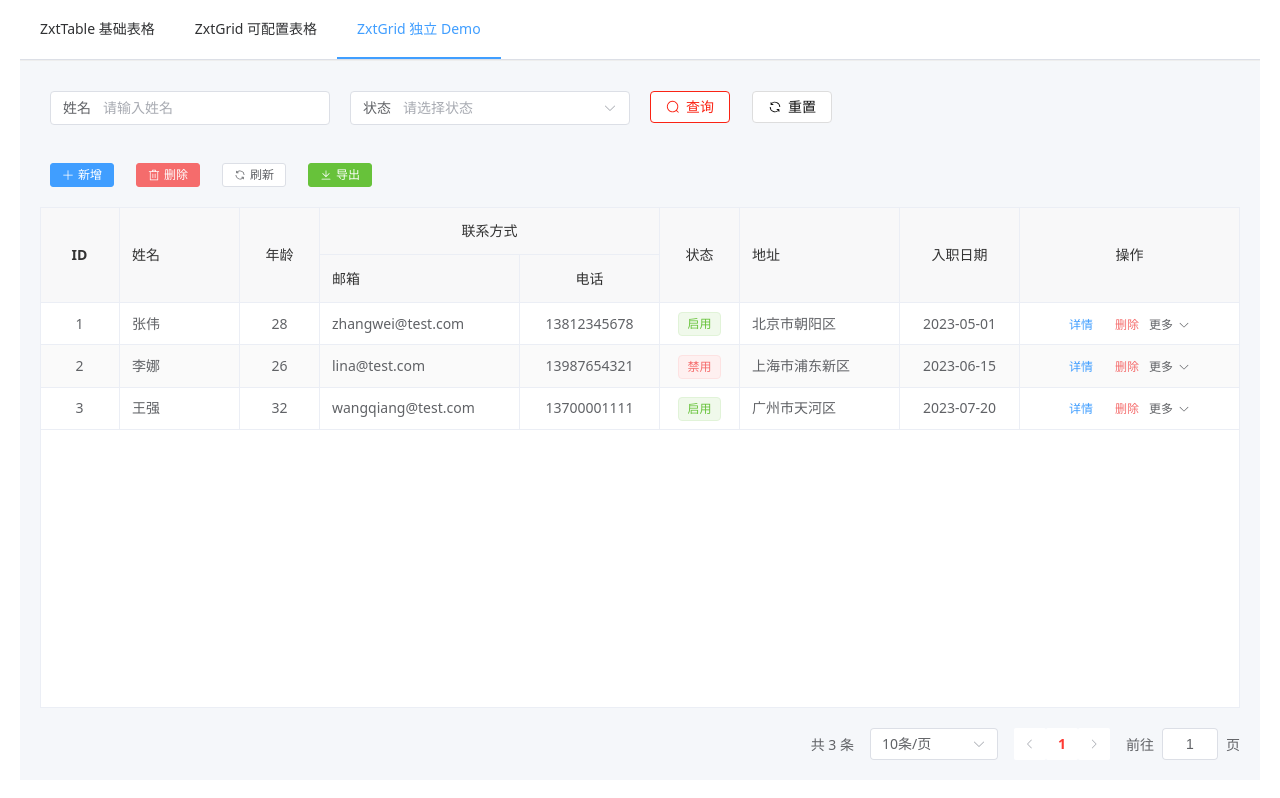
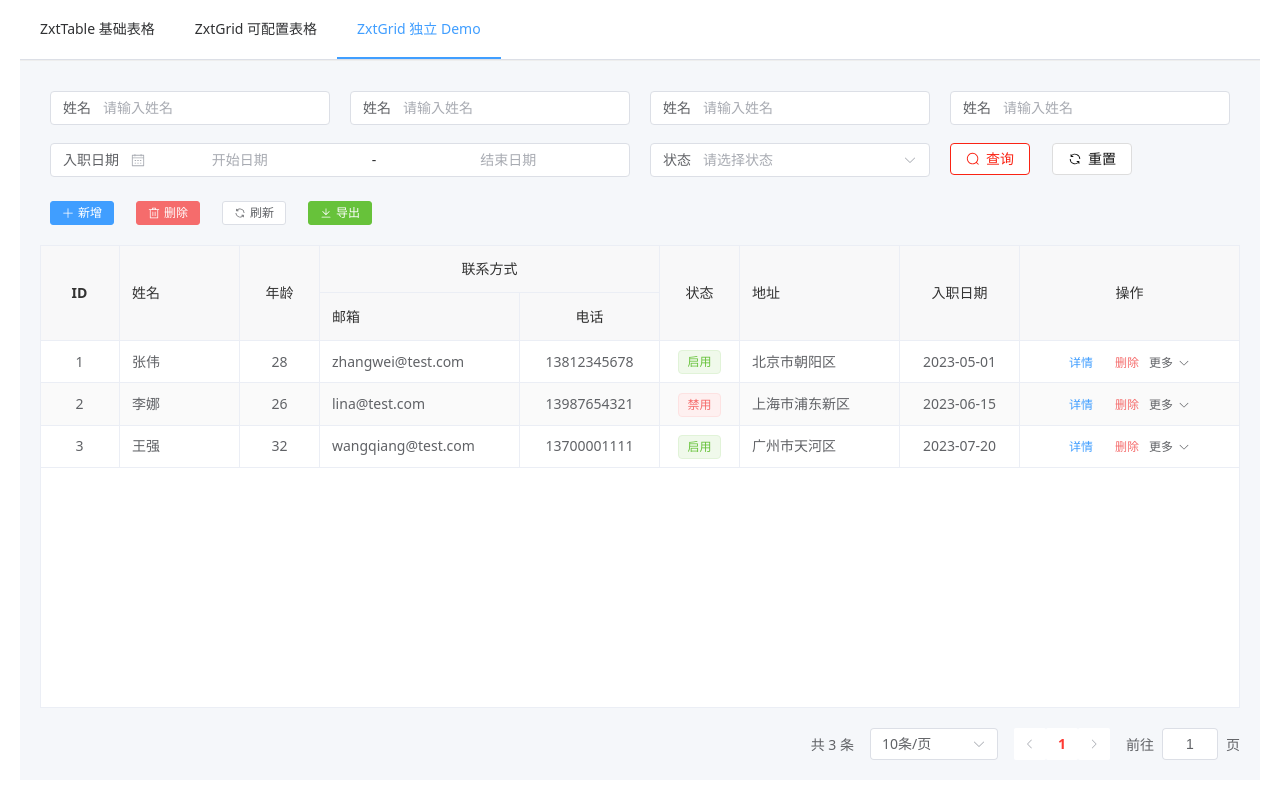
Before and after one commit to run-away-code/zxt-table, a Vue app: page /zxt-grid-demo in a window 1280 px wide. Built offline with nearby package versions, Linux system fonts and the light colour scheme.

Commit message:
feat: 样式修改

```diff
--- a/src/components/ZxtGrid/ZxtGrid.vue
+++ b/src/components/ZxtGrid/ZxtGrid.vue
@@ -588,6 +588,7 @@ export default defineComponent({
 
 .grid-search-form {
   padding: 10px;
+  padding-bottom: 6px;
   border-radius: 4px;
 }
 
@@ -599,6 +600,7 @@ export default defineComponent({
 .grid-toolbar {
   margin-bottom: 10px;
   padding: 10px;
+  padding-top: 0px;
   border-radius: 4px;
   display: flex;
   gap: 10px;
--- a/src/examples/ZxtGridDemo.vue
+++ b/src/examples/ZxtGridDemo.vue
@@ -85,12 +85,38 @@ const gridOptions = reactive({
     data: {
       name: "",
       status: "",
+      joinRange: [],
     },
     items: [
       {
         prop: "name",
         label: "姓名",
         span: 6,
+      },
+      {
+        prop: "name",
+        label: "姓名",
+        span: 6,
+      },
+      {
+        prop: "name",
+        label: "姓名",
+        span: 6,
+      },
+      {
+        prop: "name",
+        label: "姓名",
+        span: 6,
+      },
+      {
+        prop: "joinRange",
+        label: "入职日期",
+        span: 12,
+        type: "daterange",
+        dateType: "daterange",
+        startPlaceholder: "开始日期",
+        endPlaceholder: "结束日期",
+        valueFormat: "YYYY-MM-DD",
       },
       {
         prop: "status",
```
